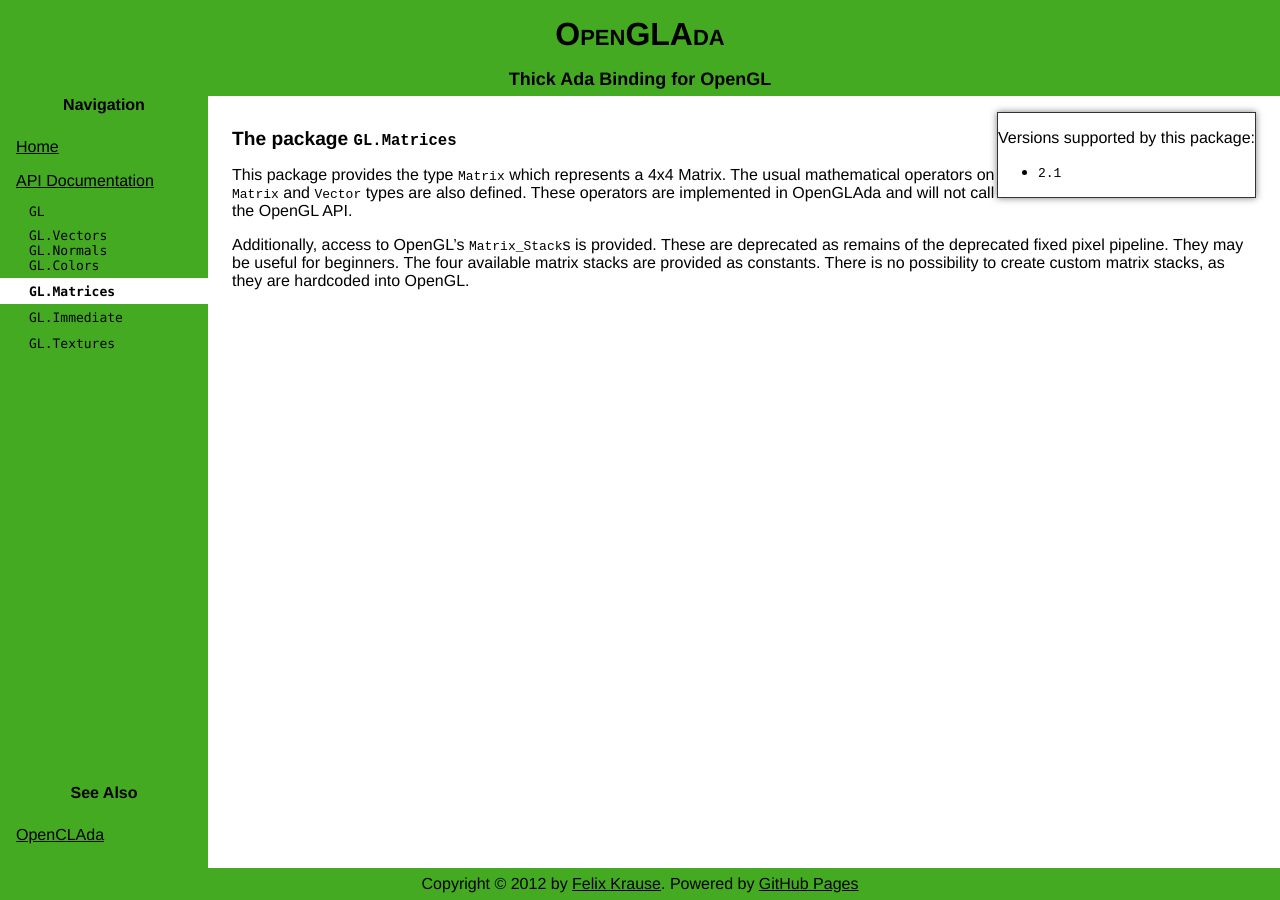
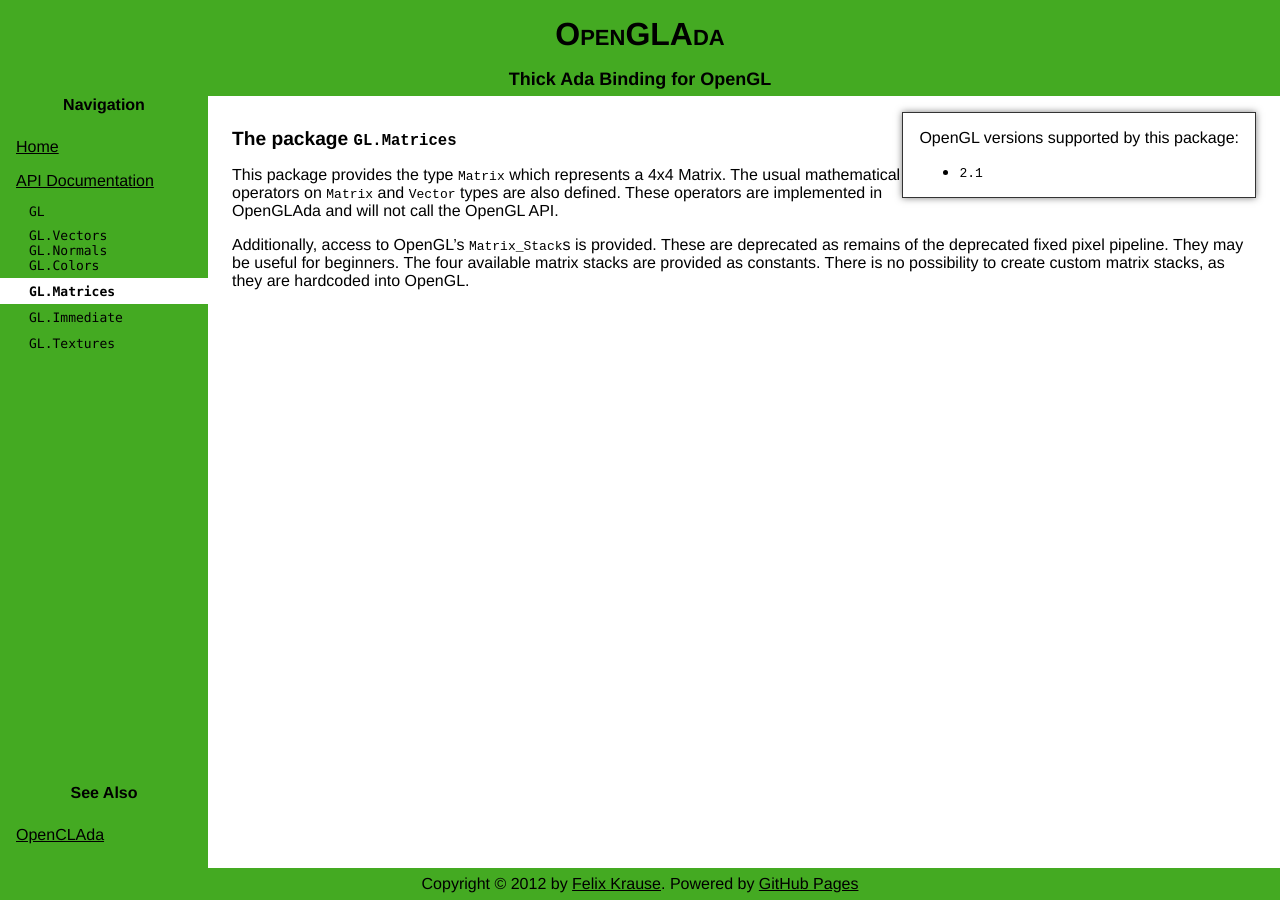
Before and after one commit to flyx/OpenGLAda, a Jekyll site: the page built from doc/GL.Matrices.md, in a window 1280 px wide. Built offline with Jekyll 4.4.1, drawn with Linux system fonts in a browser that asks for light colours.

Commit message:
Nicer look for versions div

```diff
--- a/_layouts/default.html
+++ b/_layouts/default.html
@@ -37,7 +37,7 @@
 		<article>
 			{% if page.versions %}
 				<div class="versions">
-					<p>Versions supported by this package:</p>
+					<p>OpenGL versions supported by this package:</p>
 					<ul>
 						{% for version in page.versions %}
 							<li><code>{{ version }}</code></li>
--- a/css/main.css
+++ b/css/main.css
@@ -137,6 +137,8 @@
 /* Content Style */
 
 body > article .versions {
+	padding-left: 1em;
+	padding-right: 1em;
 	float: right;
 	border: 1px solid #333;
 	box-shadow: 0 0 7px rgba(0, 0, 0, 0.5);
```
